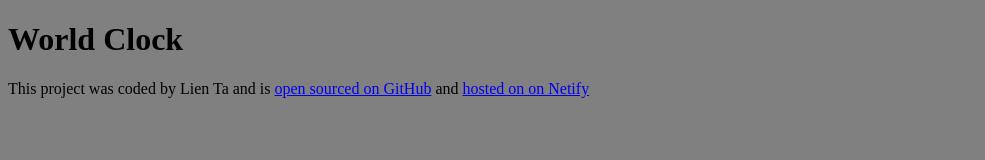
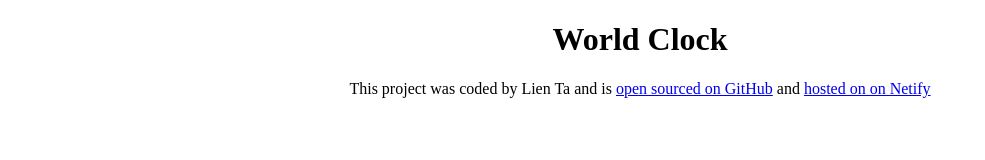
Before and after one commit to lienta3/World-Clock, a plain HTML site: page index.html in a window 1280 px wide. Shown: the whole page, without its empty margins (0-985 px from the left). Drawn offline with Linux system fonts and the light colour scheme.

Commit message:
tidied set up

```diff
--- a/css/style.css
+++ b/css/style.css
@@ -1,4 +1,6 @@
-body {
-  background: grey;
-  color: ffff;
+h1 {
+  text-align: center;
 }
+footer {
+  text-align: center;
+}
```
